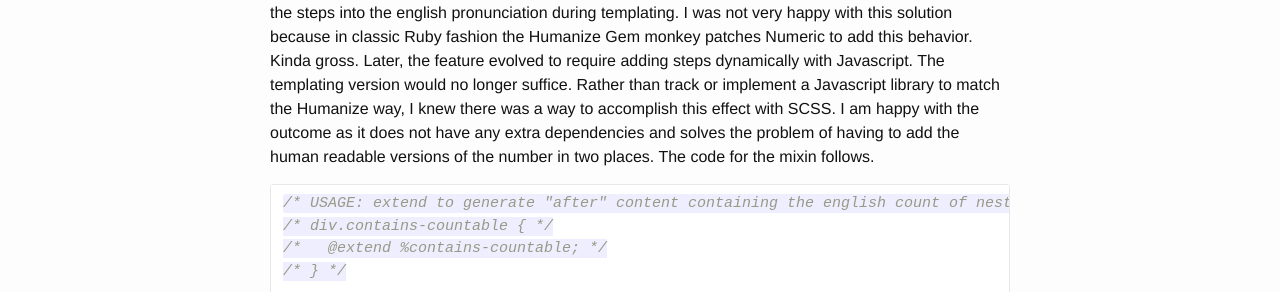
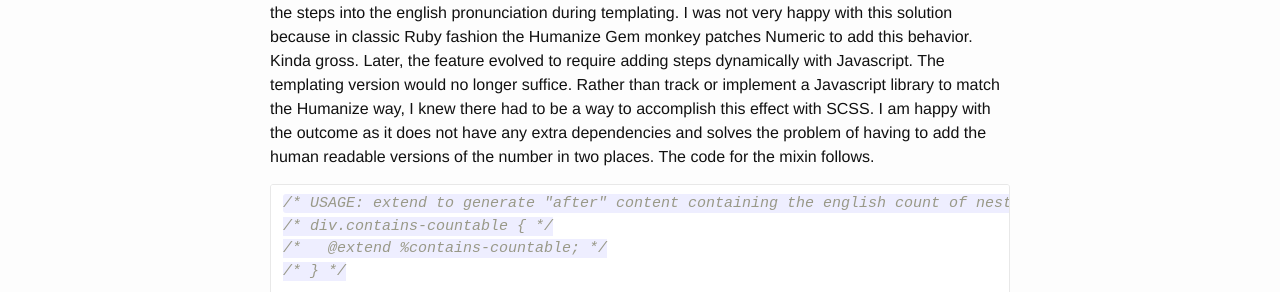
Before and after one commit to crododile/bloog, a Jekyll site: the page built from _posts/2016-06-12-counting-in-english-in-scss.md, in a window 1280 px wide. Shown: the part 247-539 px from the top of the page. Built offline with Jekyll 4.4.1, drawn with Linux system fonts in a browser that asks for light colours; some of the changed text lies outside the part shown.

Commit message:
had to be a way

```diff
--- a/_posts/2016-06-12-counting-in-english-in-scss.md
+++ b/_posts/2016-06-12-counting-in-english-in-scss.md
@@ -3,7 +3,7 @@ layout: post
 title: Counting in English in SCSS
 categories: CSS FrontEnd
 ---
-I recently had a requirement to list a collection of "steps" in a process with English labels (i.e. Step one, Step two, Step three). The initial version of this listing used the [Humanize Gem](https://github.com/radar/humanize) to convert the index of the steps into the english pronunciation during templating. I was not very happy with this solution because in classic Ruby fashion the Humanize Gem monkey patches Numeric to add this behavior. Kinda gross. Later, the feature evolved to require adding steps dynamically with Javascript. The templating version would no longer suffice. Rather than track or implement a Javascript library to match the Humanize way, I knew there was a way to accomplish this effect with SCSS. I am happy with the outcome as it does not have any extra dependencies and solves the problem of having to add the human readable versions of the number in two places. The code for the mixin follows.
+I recently had a requirement to list a collection of "steps" in a process with English labels (i.e. Step one, Step two, Step three). The initial version of this listing used the [Humanize Gem](https://github.com/radar/humanize) to convert the index of the steps into the english pronunciation during templating. I was not very happy with this solution because in classic Ruby fashion the Humanize Gem monkey patches Numeric to add this behavior. Kinda gross. Later, the feature evolved to require adding steps dynamically with Javascript. The templating version would no longer suffice. Rather than track or implement a Javascript library to match the Humanize way, I knew there had to be a way to accomplish this effect with SCSS. I am happy with the outcome as it does not have any extra dependencies and solves the problem of having to add the human readable versions of the number in two places. The code for the mixin follows.
 
 ~~~ scss
 /* USAGE: extend to generate "after" content containing the english count of nested elements with class "countable" */
```
